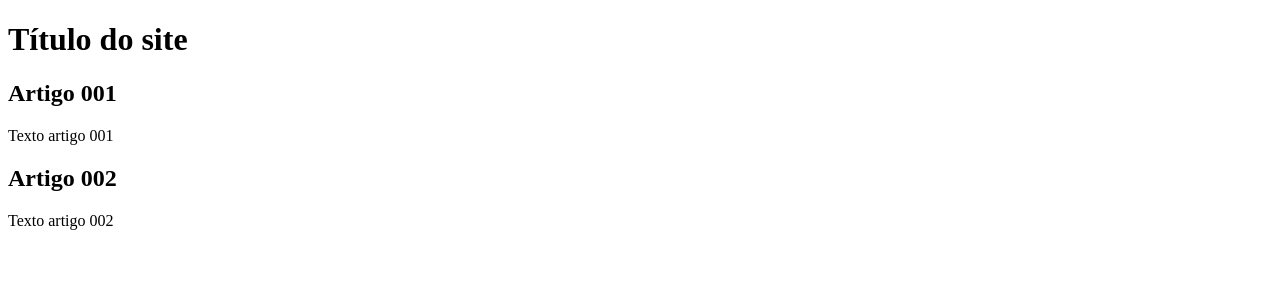
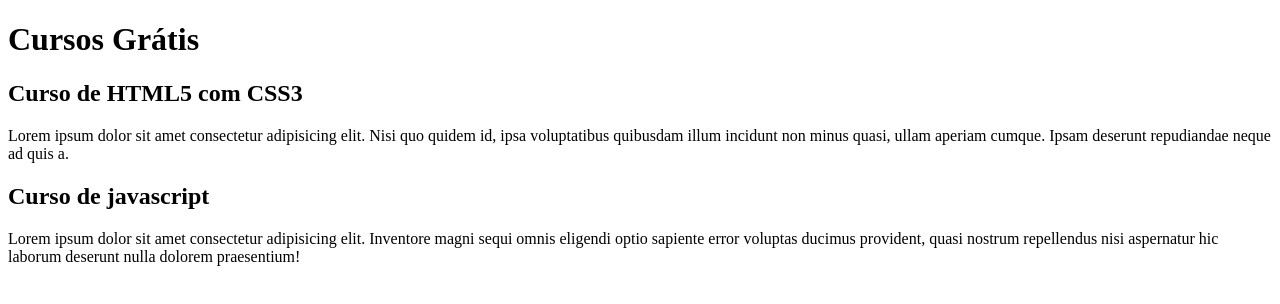
Before and after one commit to NicolasM3deiros/Projeto-site, a plain HTML site: page index.html in a window 1280 px wide. Drawn offline with Linux system fonts and the light colour scheme.

Commit message:
Update index.html

```diff
--- a/index.html
+++ b/index.html
@@ -8,15 +8,15 @@
 <body>
     <main>
         <header>
-            <h1>Título do site</h1>
+            <h1>Cursos Grátis</h1>
         </header>
         <article>
-            <H2>Artigo 001</H2>
-            <p>Texto artigo 001</p>
+            <H2>Curso de HTML5 com CSS3</H2>
+            <p>Lorem ipsum dolor sit amet consectetur adipisicing elit. Nisi quo quidem id, ipsa voluptatibus quibusdam illum incidunt non minus quasi, ullam aperiam cumque. Ipsam deserunt repudiandae neque ad quis a.</p>
         </article>
         <article>
-            <h2>Artigo 002</h2>
-            <p>Texto artigo 002</p>
+            <h2>Curso de javascript</h2>
+            <p>Lorem ipsum dolor sit amet consectetur adipisicing elit. Inventore magni sequi omnis eligendi optio sapiente error voluptas ducimus provident, quasi nostrum repellendus nisi aspernatur hic laborum deserunt nulla dolorem praesentium!</p>
         </article>
     </main>
 </body>
```
